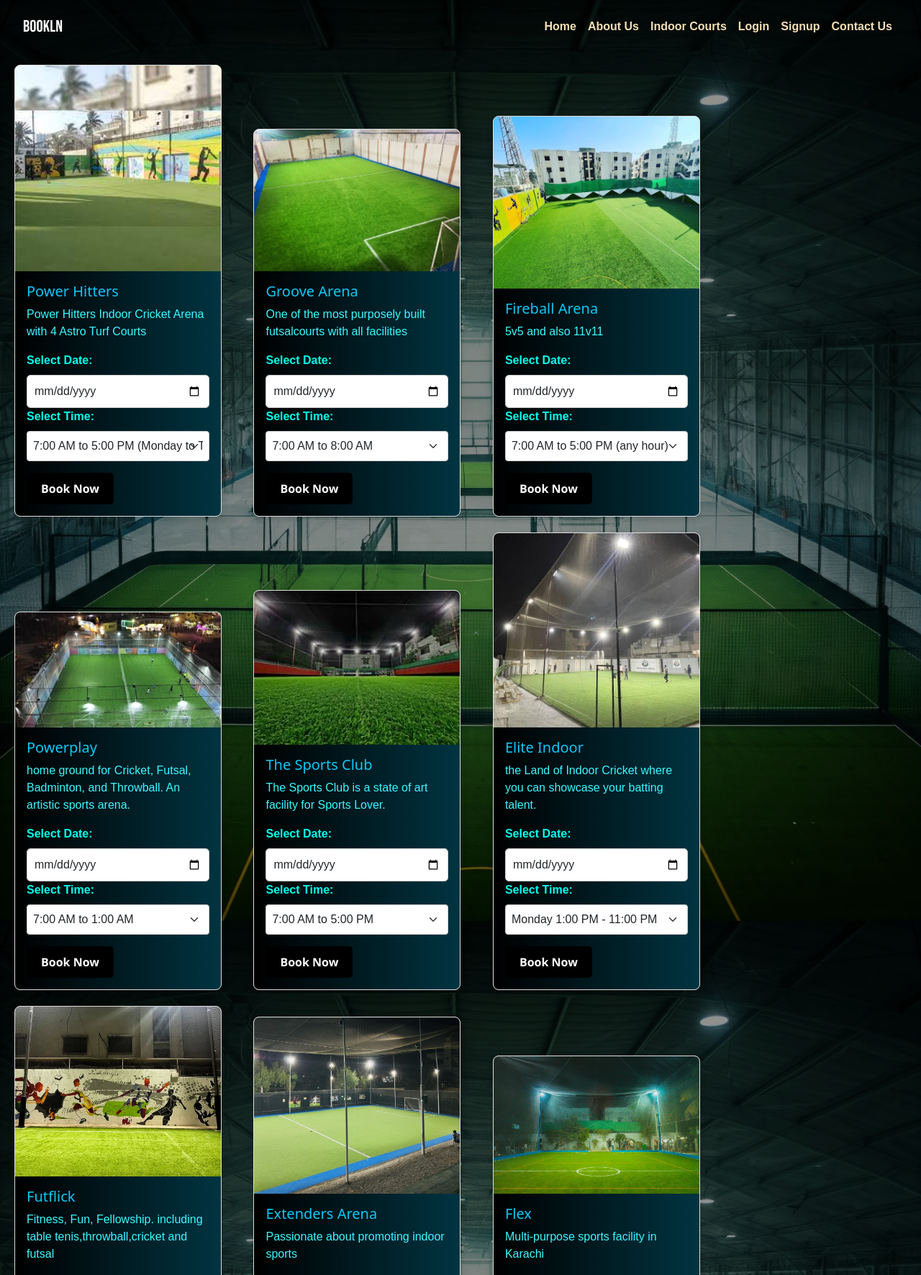
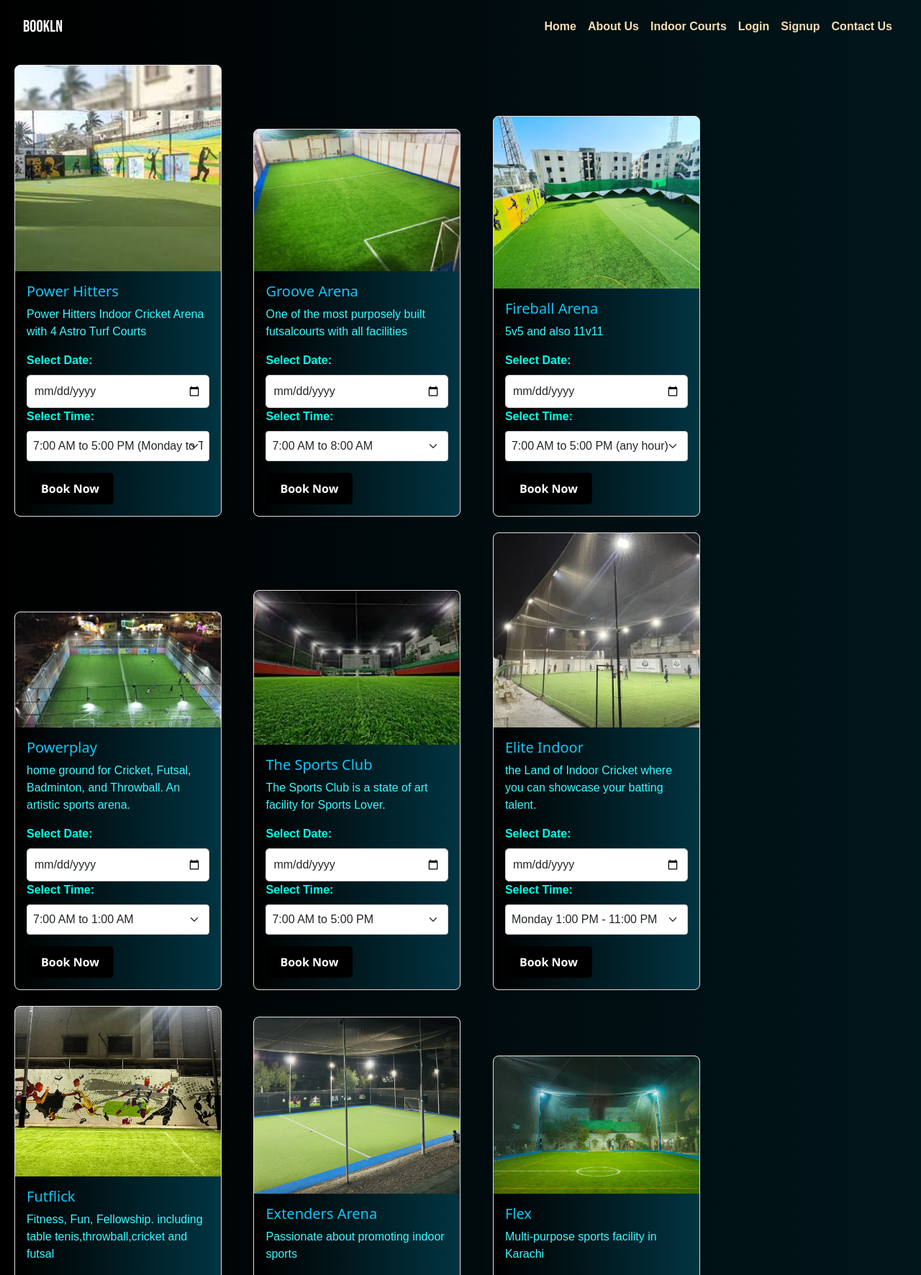
Before and after one commit to aishxix/Bookln, a Flask app: page /indoor in a window 1280 px wide. Shown: the top 1772 px of the page at 72% size. Run offline with Flask 3, Linux system fonts and the light colour scheme; the visitor is signed in with stand-in values (Sample User, id 1); some web fonts are replaced.

Commit message:
upd:raheem

```diff
--- a/static/style.css
+++ b/static/style.css
@@ -282,7 +282,7 @@ footer {
   width: 360px;
 }
 .indoor-bg {
-  background-image: url(images/tester2.jpeg);
+  background-image: linear-gradient(to right,black,rgb(1, 38, 48));
   background-size: cover;
   background-position: center;
   background-repeat: no-repeat;
```
